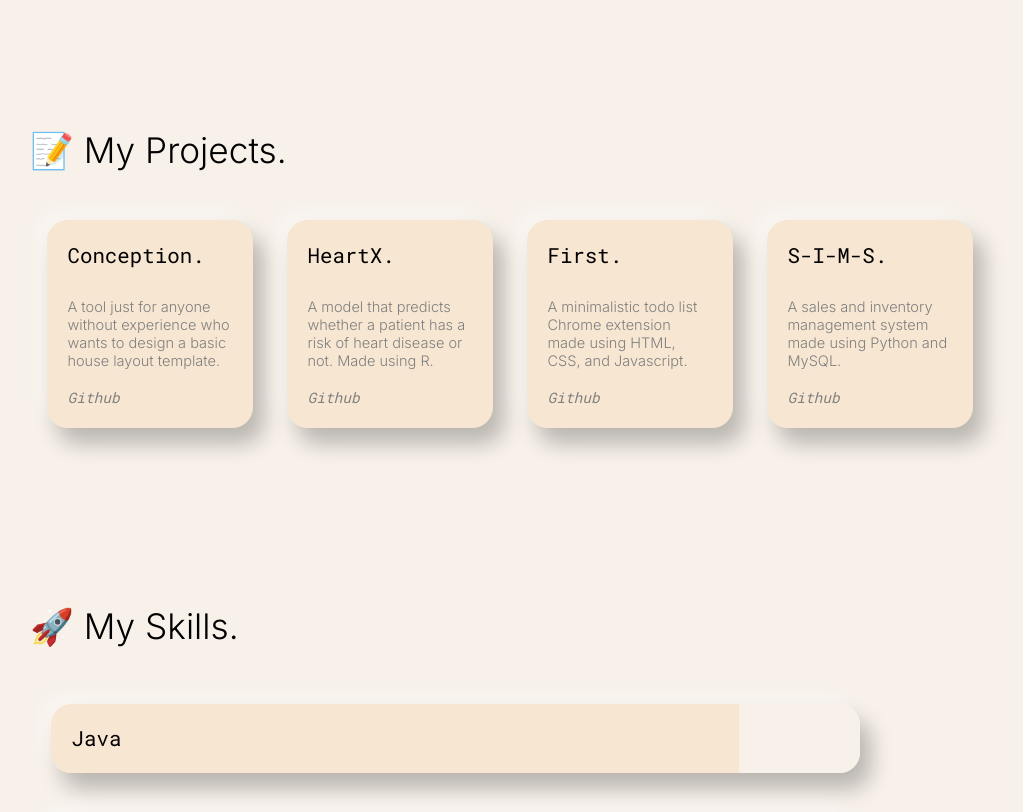
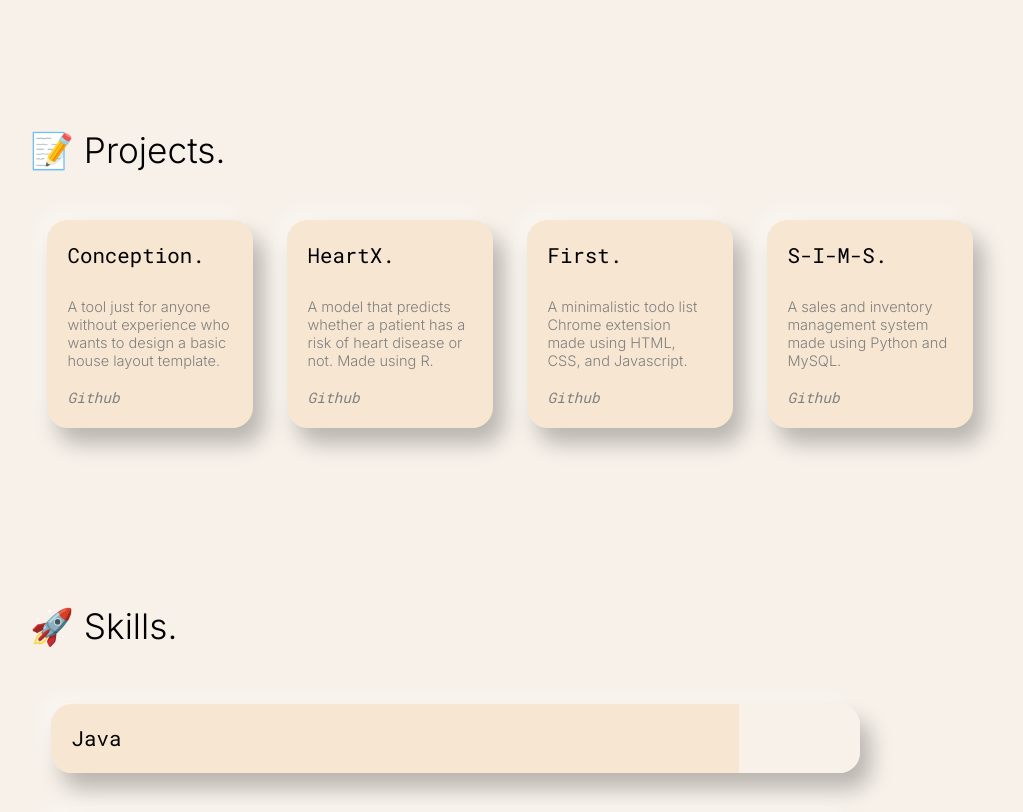
Before and after one commit to dikpaal/dikpaalpatel.com, a website: page index.html in a window 1280 px wide. Shown: the part 620-1432 px from the top of the page, without its empty margins (130-1153 px from the left). Drawn offline with nearby package versions, Linux system fonts and the light colour scheme; a web font is replaced by a local one.

Commit message:
changes some headings

```diff
--- a/index.html
+++ b/index.html
@@ -54,7 +54,7 @@
         </section>
 
         <section id="projects-section" class="hidden">
-            <div id="projects-heading">📝 My Projects.</div>
+            <div id="projects-heading">📝 Projects.</div>
 
             <div id="projects-div">
                 <div class="projects" id="personal-website">
@@ -126,7 +126,7 @@
         </section>
 
         <section id="skills-section" class="hidden">
-            <div id="my-skills-heading">🚀 My Skills.</div>
+            <div id="my-skills-heading">🚀 Skills.</div>
             <div id="java-skill" class="skills">Java</div>
             <div id="html-skill" class="skills">HTML</div>
             <div id="css-skill" class="skills">CSS</div>
```
